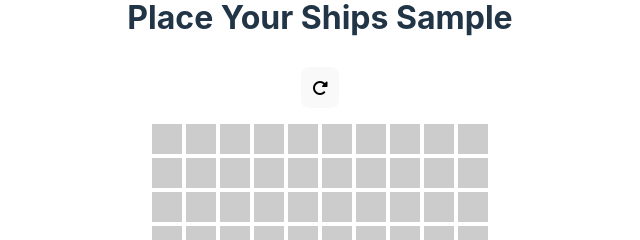
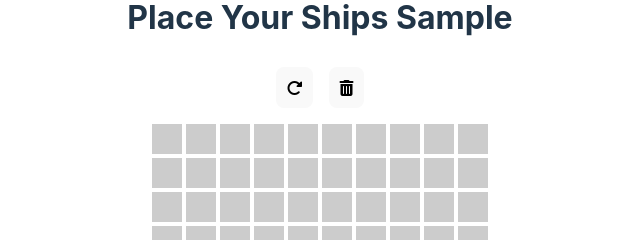
Before and after one commit to JamieYau/battleships, a website built with Vite: page index.html in a window 1280 px wide. Both pictures are taken after typing "Sample" into the empty fields and a click on the button "Start Game". Shown: the top 240 px of the page, 320-960 px from the left. Built offline with nearby package versions, Linux system fonts and the light colour scheme.

Commit message:
Add a clear board button

```diff
--- a/src/assets/style.css
+++ b/src/assets/style.css
@@ -107,9 +107,14 @@ button:focus-visible {
     margin-bottom: 1em;
   }
 
-  #rotate-btn {
+  #placement-actions {
+    display: flex;
+    gap: 1em;
     margin-bottom: 1em;
-    padding: 0.6em;
+
+    > button {
+      padding: 0.6em;
+    }
   }
 }
 
--- a/src/components/ShipPlacementScreen.ts
+++ b/src/components/ShipPlacementScreen.ts
@@ -46,9 +46,14 @@ export function showShipPlacementScreen(playerName: string): void {
   const template = `
     <div id="placement-container">
         <h1>Place Your Ships ${playerName}</h1>
+        <div id="placement-actions" class="btn-container">
         <button id="rotate-btn">
             <i class="fa-solid fa-rotate-right"></i>
         </button>
+        <button id="clear-btn">
+            <i class="fa-solid fa-trash-alt"></i>
+        </button>
+        </div>
         <div id="placement-grid" class="grid-container">
             ${generateGridCells()}
         </div>
--- a/src/main.ts
+++ b/src/main.ts
@@ -32,7 +32,7 @@ form.addEventListener("submit", (event) => {
   // Show the ship placement screen UI
   showShipPlacementScreen(playerName);
 
-  let shipInfo: { shipId: string; segmentIndex: number|null } | null = null; // Declare shipInfo outside of the event listeners
+  let shipInfo: { shipId: string; segmentIndex: number | null } | null = null; // Declare shipInfo outside of the event listeners
 
   // Attach event listeners for ship items
   const shipItems = document.querySelectorAll(
```
